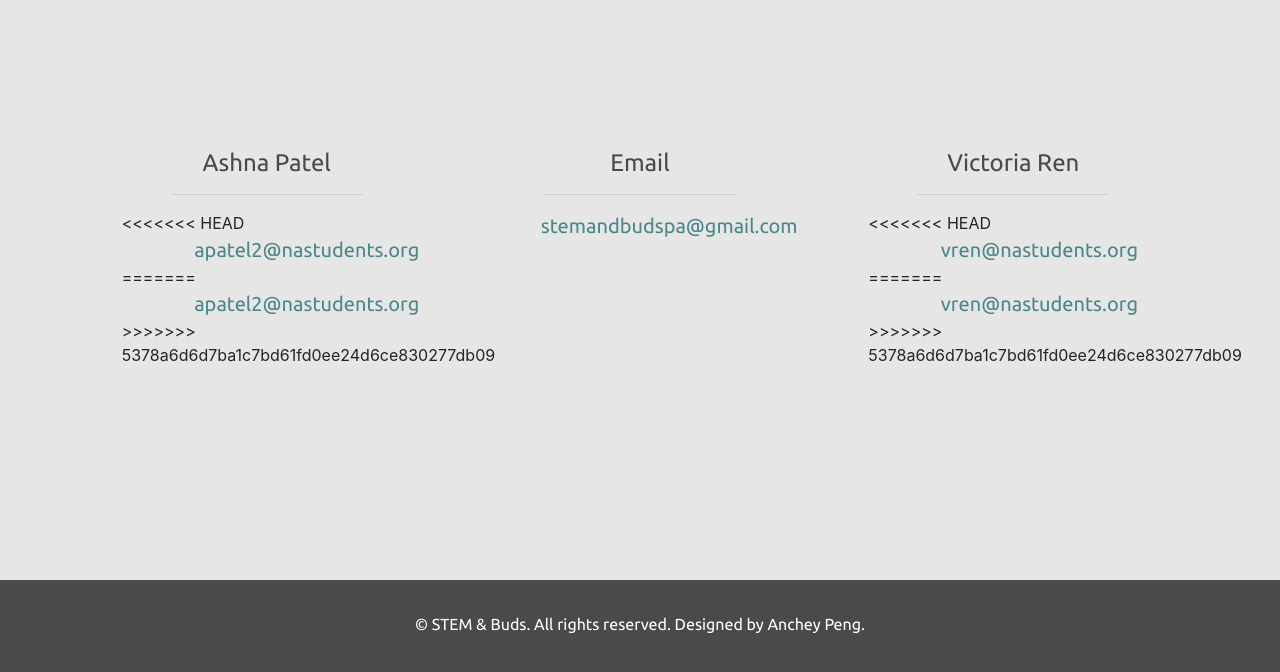
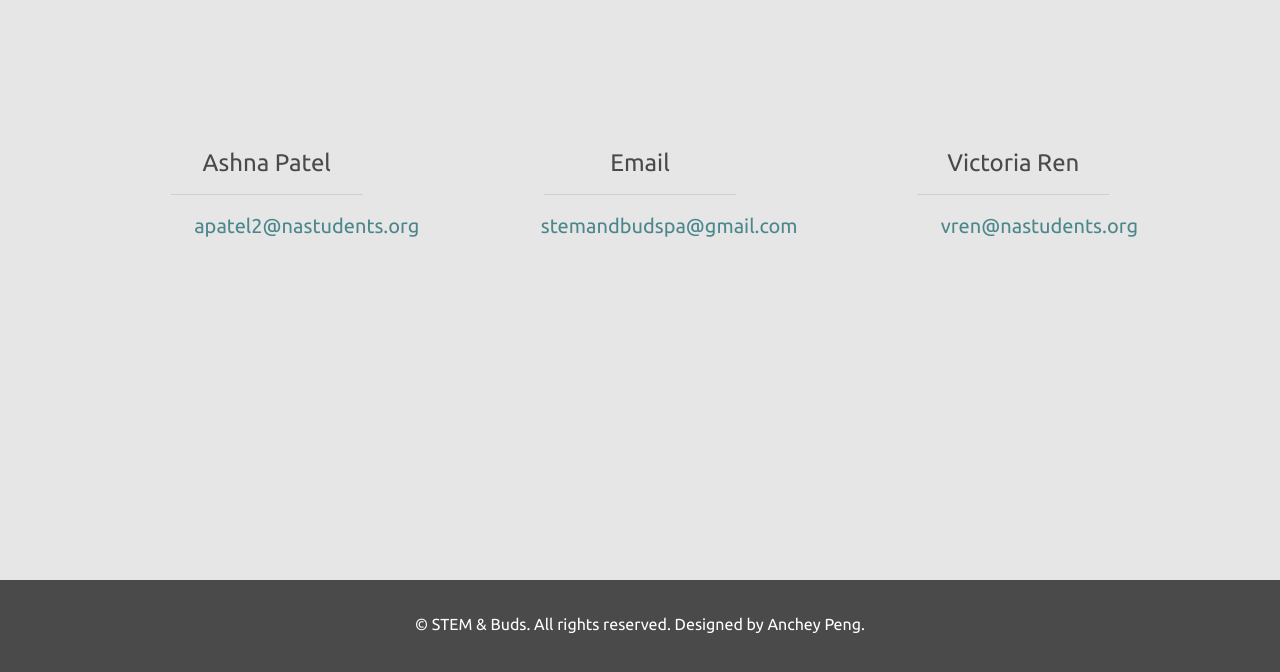
Before and after one commit to stemandbuds/stemandbuds.github.io, a plain HTML site: page contact.html in a window 1280 px wide. Shown: the part 220-892 px from the top of the page. Drawn offline with nearby package versions, Linux system fonts and the light colour scheme.

Commit message:
Update contact.html

```diff
--- a/contact.html
+++ b/contact.html
@@ -52,11 +52,7 @@
           <div class="col-3">
             <h1 class="contacth">Ashna Patel</h1>
             <hr style="width: 15vw">
-<<<<<<< HEAD
-            <a class="contacta center" href="">apatel2@nastudents.org</a>
-=======
             <a class="contacta center" href="mailto:apatel2@nastudents.org">apatel2@nastudents.org</a>
->>>>>>> 5378a6d6d7ba1c7bd61fd0ee24d6ce830277db09
           </div>
 
           <div class="col-4">
@@ -68,11 +64,7 @@
           <div class="col-3">
             <h1 class="contacth">Victoria Ren</h1>
             <hr style="width: 15vw">
-<<<<<<< HEAD
-            <a class="contacta center" href="">vren@nastudents.org</a>
-=======
             <a class="contacta center" href="mailto:vren@nastudents.org">vren@nastudents.org</a>
->>>>>>> 5378a6d6d7ba1c7bd61fd0ee24d6ce830277db09
           </div>
           <div class="col-1"></div>
         </div>
```
